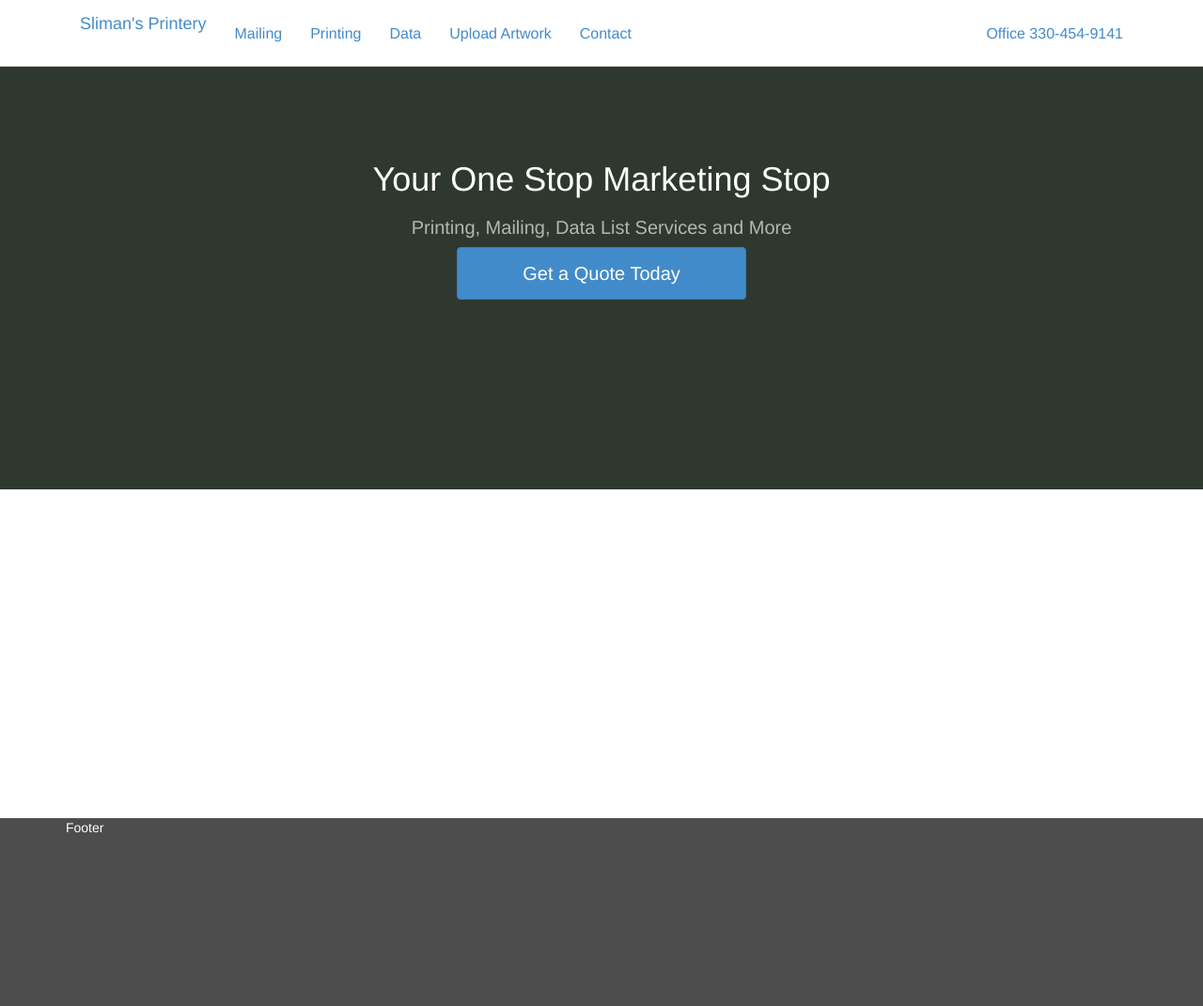
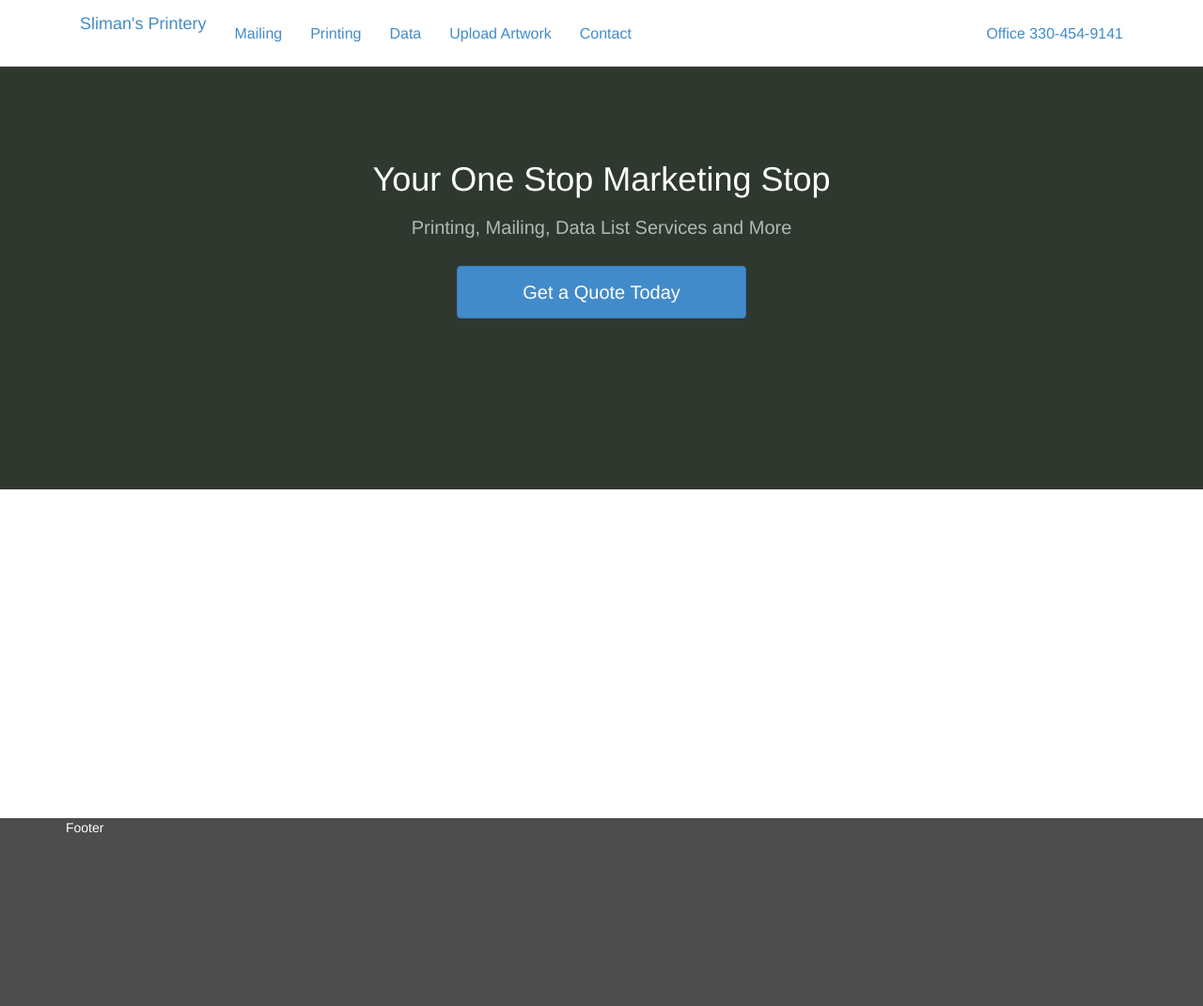
Before and after one commit to SlimansPrintery/slimansprintery.github.io, a Jekyll site: the page built from index.html, in a window 1280 px wide. Shown: the whole page at 94% size. Built offline with Jekyll 4.4.1, drawn with Linux system fonts in a browser that asks for light colours.

Commit message:
add spacing in btn

```diff
--- a/_sass/_home.scss
+++ b/_sass/_home.scss
@@ -9,6 +9,8 @@
     font-size: 20px;
     padding: 13px 69px;
   }
+
+  .btn-primary { margin-top: 20px; }
 }
 
 // XXX decompose into splash sass file
```
